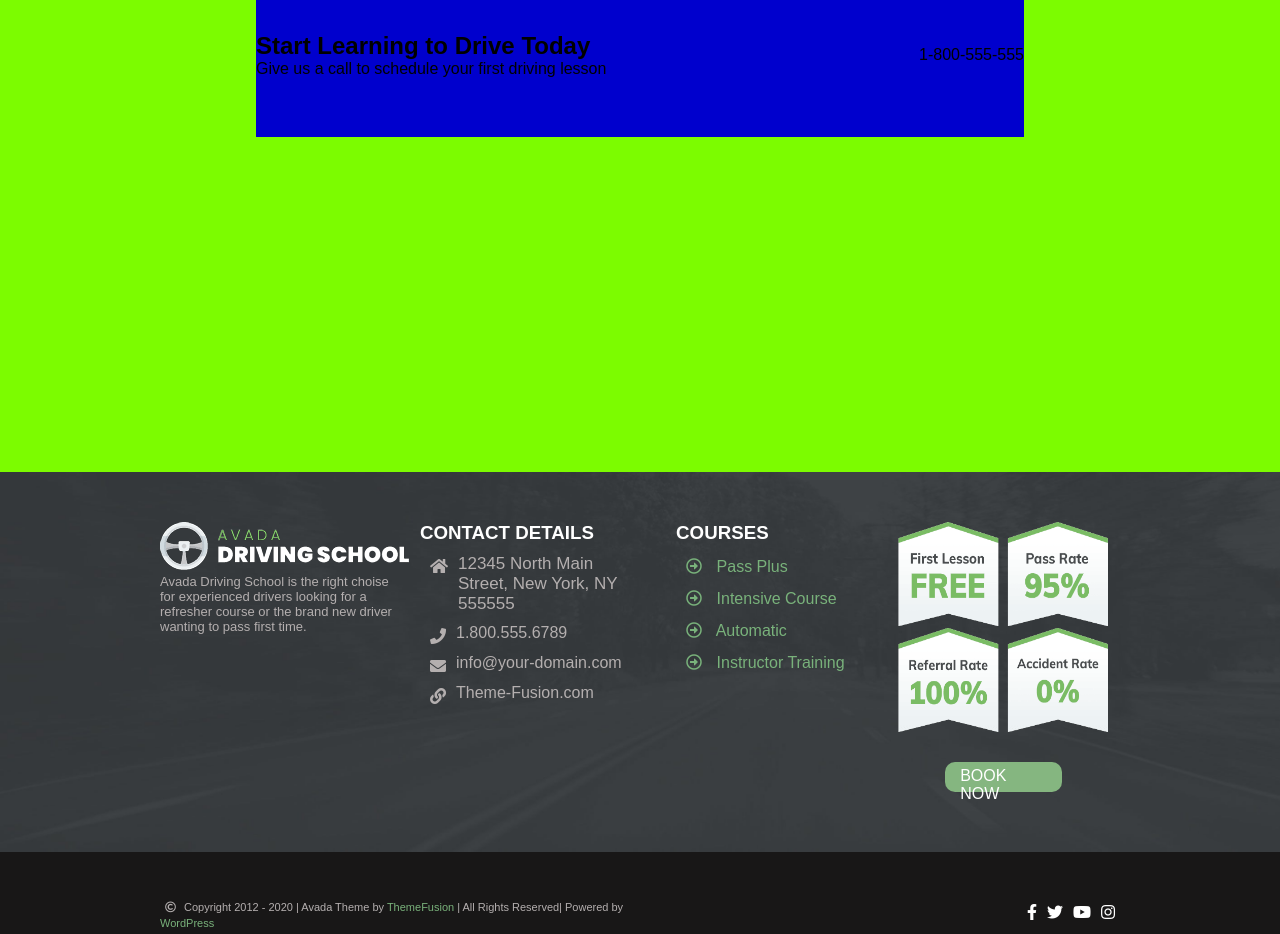
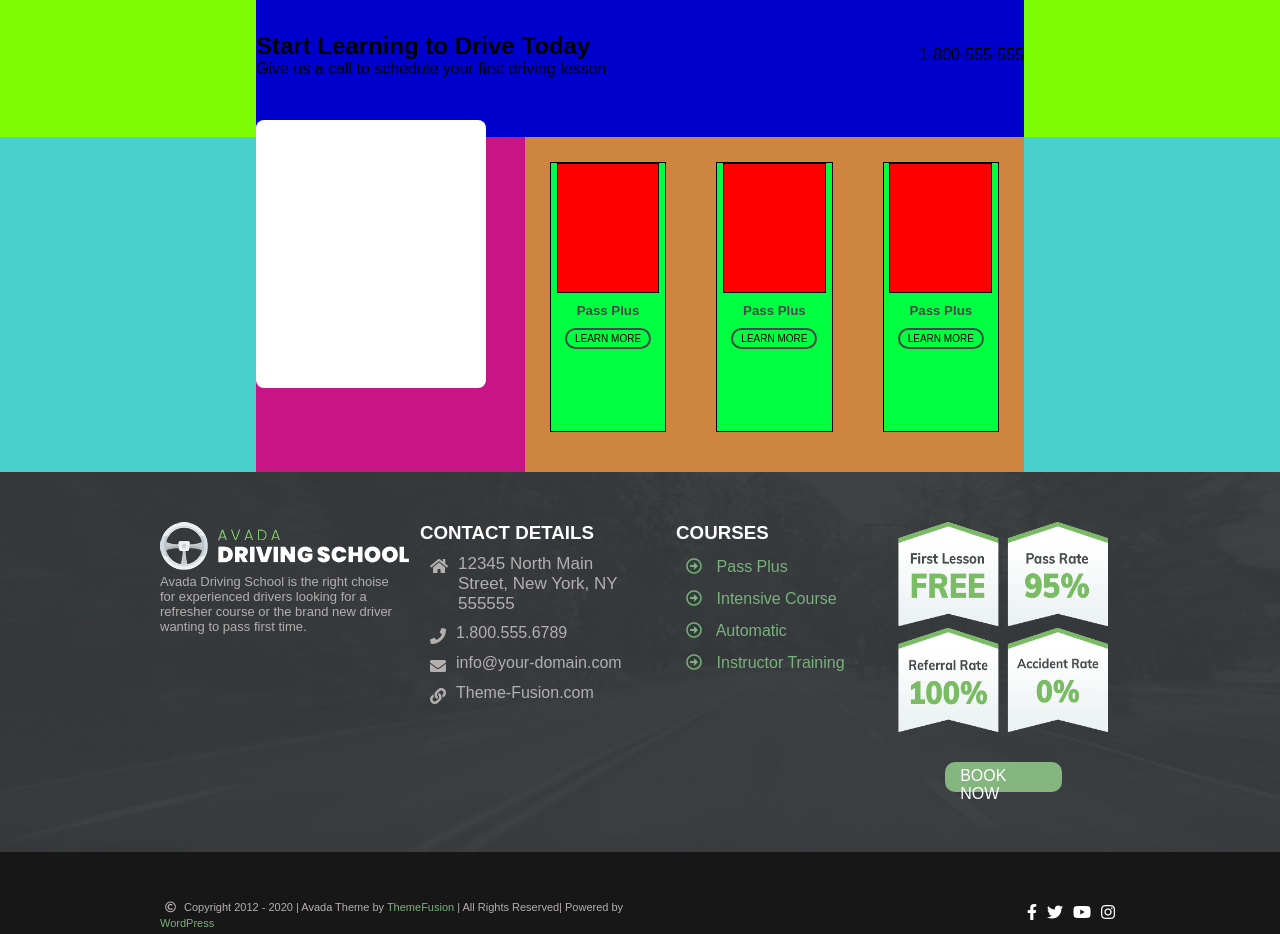
Before and after one commit to NeriEroi/proj-html-vuejs, a Vue app: page / in a window 1280 px wide. Shown: the part 1080-2014 px from the top of the page. Built offline with nearby package versions, Linux system fonts and the light colour scheme; a web font is replaced by a local one.

Commit message:
main, commercial_bottom struttura

```diff
--- a/src/App.vue
+++ b/src/App.vue
@@ -97,9 +97,71 @@
 
         </div>
 
+        <!-- COMMERCIAL BOTTOM  -->
         <div class="commercial_bottom">
 
+          <div class="commercial_bottom_wrap">
+
+            <div class="information_course">
+
+            </div>
+
+            <div class="learn_more">
+
+              <div class="item">
+
+                <div class="item_square">
+
+                </div>
+
+                <h5>
+                  Pass Plus
+                </h5>
+
+                <div class="button">
+                  LEARN MORE
+                </div>
+
+              </div>
+
+              <div class="item">
+
+                <div class="item_square">
+
+                </div>
+
+                <h5>
+                  Pass Plus
+                </h5>
+
+                <div class="button">
+                  LEARN MORE
+                </div>
+
+              </div>
+
+              <div class="item">
+
+                <div class="item_square">
+
+                </div>
+
+                <h5>
+                  Pass Plus
+                </h5>
+
+                <div class="button">
+                  LEARN MORE
+                </div>
+
+              </div>
+
+            </div>
+
+          </div>
+
         </div>
+        <!-- COMMERCIAL BOTTOM  -->
 
       </section>
       <!-- / SECTION COMMERCIAL  -->
@@ -236,11 +298,11 @@ section.commercial {
 
   .commercial_top {
     width: 100%;
-    height: 100%;
+    height: 165px;
 
     .commercial_top_wrap {
       width: 60%;
-      height: 165px;
+      height: 100%;
       margin: auto;
       background-color: mediumblue;
       display: flex;
@@ -248,6 +310,68 @@ section.commercial {
       align-items: center;
     }
   }
+
+  .commercial_bottom {
+    width: 100%;
+    height: 335px;
+    background-color: mediumturquoise;
+
+    .commercial_bottom_wrap {
+      width: 60%;
+      height: 100%;
+      margin: auto;
+      background-color: mediumvioletred;
+      display: flex;
+      justify-content: space-between;
+
+      .information_course {
+        width: 30%;
+        height: 80%;
+        border-radius: 8px;
+        background-color: white;
+        position: relative;
+        bottom: 5%;
+      }
+
+      .learn_more {
+        width: 65%;
+        height: 100%;
+        background-color: peru;
+        display: flex;
+
+        .item {
+          width: 150px;
+          height: 270px;
+          margin: 25px;
+          background-color: rgb(0, 255, 64);
+          border: 1px solid black;
+          display: flex;
+          flex-direction: column;
+          // justify-content: center;
+          align-items: center;
+
+          .item_square {
+            width: 90%;
+            height: 130px;
+            background-color: red;
+            border: 1px solid black;
+          }
+
+          h5 {
+            margin: 10px;
+            color: $headergray;
+          }
+
+          .button {
+            padding: 3px 8px;
+            border: 2px solid $headergray;
+            border-radius: 20px;
+            font-size: 10px;
+          }
+        }
+      }
+    }
+  }
 }
 
 // / SECTION COURSES
```
